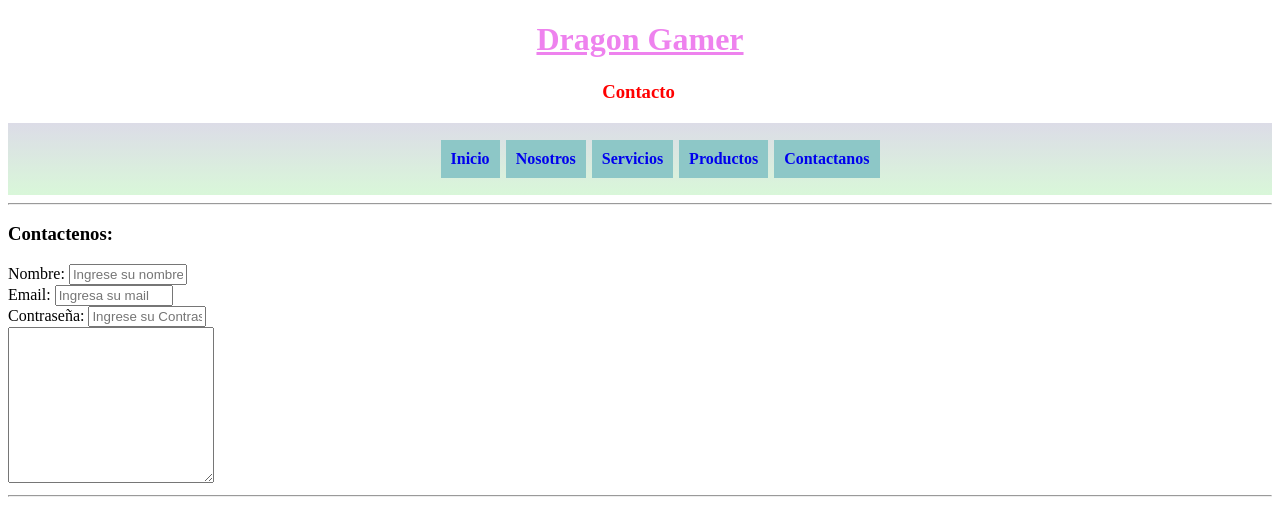
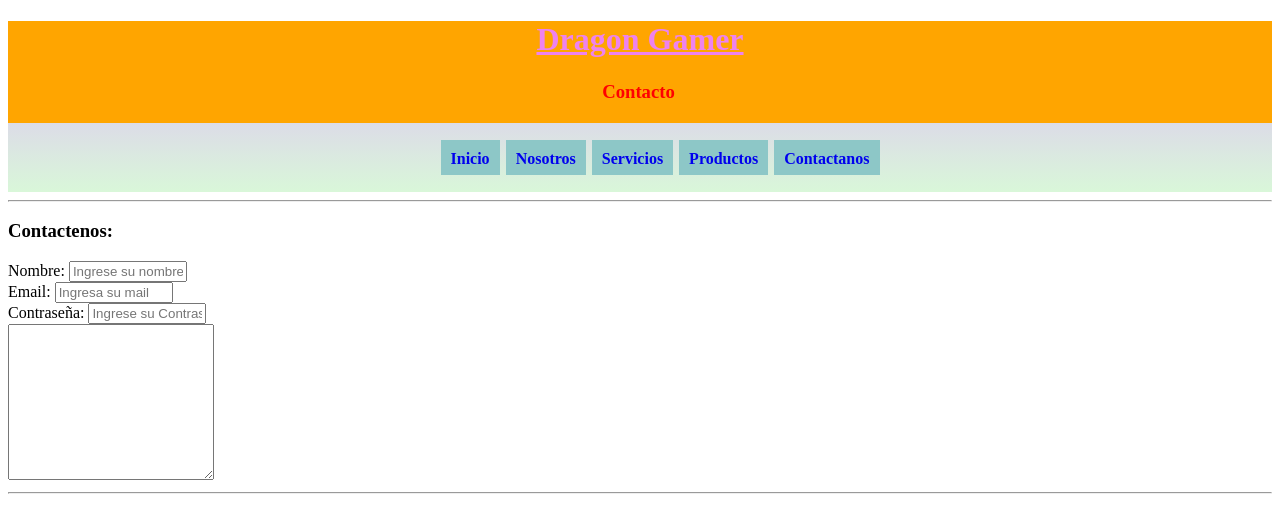
Before and after one commit to Armamag14n09/gamer-2, a plain HTML site: page Paginas/contactanos.html in a window 1280 px wide. Shown: the top 510 px of the page. Drawn offline with Linux system fonts and the light colour scheme.

Commit message:
Se cambio titulos en contatanos

```diff
--- a/Paginas/contactanos.html
+++ b/Paginas/contactanos.html
@@ -10,18 +10,18 @@
     <link rel="stylesheet" href="../estilos/estilos.css">
 </head>
 <body >
-    <header>
+    <header class="inicio">
         <h1 class="titulos">Dragon Gamer</h1>
         <h3 class="titulos2"> Contacto </h3>
            <nav class="menu">
              <ul>
-               <li>
+               <li class="transition">
                   <a href="../index.html">Inicio</a>
                </li>
-               <li>
+               <li class="transition">
                    <a href="nosotros.html">Nosotros</a>
               </li>
-               <li>
+               <li class="transition">
                    <a href="servicios.html" >Servicios</a>
                    <ul class="submenu">
                     <li><a href="#">Servivio1</a></li>
@@ -29,10 +29,10 @@
                     <li><a href="#">Servivio3</a></li>
                 </ul>
                </li>
-             <li>
+             <li class="transition">
                <a href="productos.html" >Productos</a>
              </li>
-              <li>
+              <li class="transition">
                <a href="contactanos.html" >Contactanos</a>
               </li>
              </ul>
```
